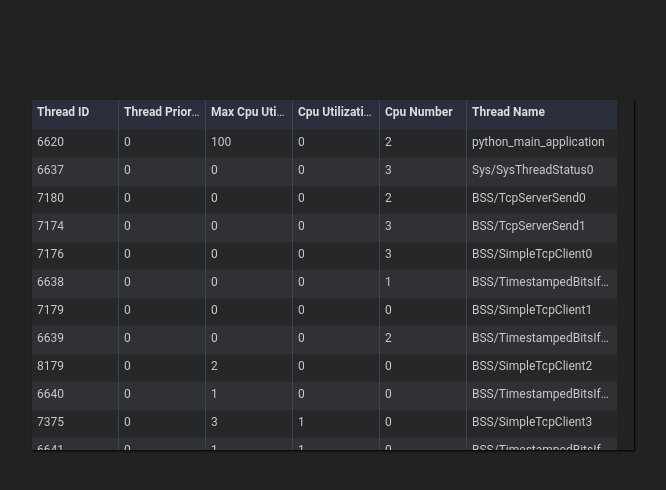
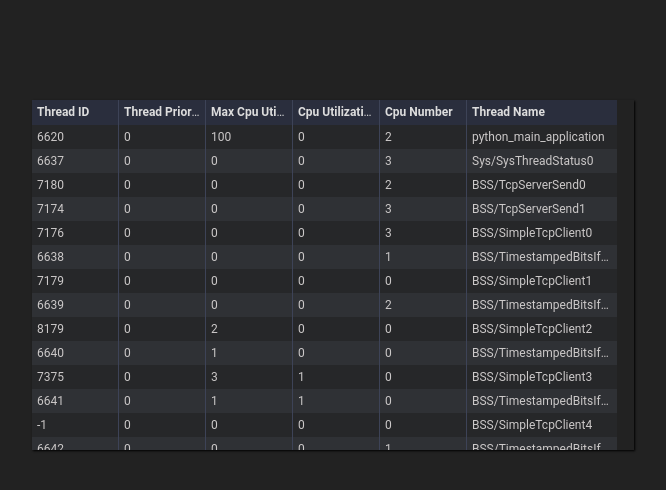
Before and after one commit to portexe/Tablr, an Angular app: page / in a window 1280 px wide. Shown: the top 490 px of the page, without its empty margins (118-784 px from the left). Built offline with nearby package versions, Linux system fonts and the light colour scheme.

Commit message:
Getting rid of tests

```diff
--- a/src/app/app.module.ts
+++ b/src/app/app.module.ts
@@ -1,9 +1,6 @@
 import { BrowserModule } from '@angular/platform-browser';
 import { NgModule } from '@angular/core';
-
 import { AppComponent } from './app.component';
-// import { TablrComponent } from './tablr/tablr.component';
-// import { TablrColumnComponent } from './tablr-column/tablr-column.component';
 import { TablrModule } from './tablr-module/tablr.module';
 
 @NgModule({
--- a/src/app/tablr-module/tablr-column/tablr-column.component.css
+++ /dev/null
@@ -1,58 +0,0 @@
-.tablr-column{
-	min-height: 100%;
-	padding: 0;
-	margin: 0;
-	border-right-style: solid;
-	position: relative;
-	float: left;
-	box-sizing: border-box;
-    -moz-box-sizing: border-box;
-    -webkit-box-sizing: border-box;
-    background-color: #434344;
-
-}
-.tablr-column-handle{
-	width: 10px;
-	position: absolute;
-	right: 0;
-	margin-right: -5.5px;
-	height: 100%;
-	z-index: 9999 !important;
-	top: 0;
-}
-.tablr-column-handle:hover{
-	cursor: col-resize;
-}
-.cell {
-	pointer-events:none;
-	width: 100%;
-	height: 28px;
-	box-sizing: border-box;
-	-moz-box-sizing: border-box;
-	-webkit-box-sizing: border-box;
-	overflow: hidden;
-	white-space: nowrap;
-	text-overflow: ellipsis;
-	-webkit-touch-callout: none;
-	-webkit-user-select: none;
-	-khtml-user-select: none;
-	-moz-user-select: none;
-	-ms-user-select: none;
-	user-select: none;
-	background-color: #8b93a0;
-	z-index: 1 !important;
-	font-family: Roboto, 'Helvetica Neue', sans-serif;
-	color: #ccc9c9;
-}
-.cell-header{
-	height: 35px;
-}
-.even{
-	background-color:  #4a4a4c;
-}
-.odd{
-	background-color: #575759;
-}
-.tablr-last-column{
-	border-right: none;
-}
--- a/src/app/tablr-module/tablr-column/tablr-column.component.html
+++ /dev/null
@@ -1,31 +0,0 @@
-<div *ngIf="data.visible === 'true'"
-	[attr.id]="data.index"
-	class="tablr-column"
-	[style.width]="tablrColumnWidth"
-	[class.tablr-last-column]="isFinalColumn"
-	[style.border-right-width]="columnBorderWidth"
-	[style.border-color]="columnBorderColor">
-	<div [style.background-color]="headerBgColor"
-		[style.padding]="cellPadding"
-		class="cell cell-header"
-		[style.margin-top]="scrollTop"
-		[style.font-size]="headerFontSize"
-		[style.color]="headerFontColor"
-		style="text-align: left; position: absolute; height: 30px;">
-		<b>{{data.label}}</b>
-	</div>
-	<div *ngFor="let row of rows"
-		[style.padding]="cellPadding"
-		[style.color]="fontColor"
-		class="cell"
-		[style.font-size]="fontSize"
-		[style.margin-top]="marginTop(row.index)"
-		[style.background-color]="bgColor(row.index % 2 === 0)">
-		{{row[data.key]}}
-	</div>
-	<div *ngIf="!isFinalColumn"
-		[hidden]="isDraggingColumn"
-		class="tablr-column-handle"
-		(mousedown)="click()">
-	</div>
-</div>
--- a/src/app/tablr-module/tablr-column/tablr-column.component.ts
+++ b/src/app/tablr-module/tablr-column/tablr-column.component.ts
@@ -2,15 +2,109 @@ import { Component, OnInit, Input, Output, EventEmitter, OnChanges } from '@angu
 
 @Component({
     selector: 'tablr-column',
-    templateUrl: './tablr-column.component.html',
-    styleUrls: ['./tablr-column.component.css']
+    template: `
+<div *ngIf="data.visible === 'true'"
+    [attr.id]="data.index"
+    class="tablr-column"
+    [style.width]="tablrColumnWidth"
+    [class.tablr-last-column]="isFinalColumn"
+    [style.border-right-width]="columnBorderWidth"
+    [style.border-color]="columnBorderColor">
+    <div [style.background-color]="headerBgColor"
+        [style.pointer-events]="pointerEvents"
+        [style.padding]="cellPadding"
+        class="cell cell-header"
+        [style.margin-top]="scrollTop"
+        [style.font-size]="headerFontSize"
+        [style.color]="headerFontColor"
+        (click)="tablrSort()"
+        style="text-align: left; position: absolute; height: 25px;">
+        <b>{{data.label}}</b>
+    </div>
+    <div *ngFor="let row of rows"
+        [style.padding]="cellPadding"
+        [style.color]="fontColor"
+        class="cell"
+        [style.font-size]="fontSize"
+        [style.margin-top]="marginTop(row.index)"
+        [style.background-color]="bgColor(row.index % 2 === 0)">
+        {{row[data.key]}}
+    </div>
+    <div *ngIf="!isFinalColumn"
+        [hidden]="isDraggingColumn"
+        class="tablr-column-handle"
+        (mousedown)="click()"
+        (mouseup)="unClick()"
+        (click)="click()">
+    </div>
+</div>`,
+    styles: [`
+.tablr-column{
+    min-height: 100%;
+    padding: 0;
+    margin: 0;
+    border-right-style: solid;
+    position: relative;
+    float: left;
+    box-sizing: border-box;
+    -moz-box-sizing: border-box;
+    -webkit-box-sizing: border-box;
+    background-color: #434344;
+}
+.tablr-column-handle{
+    width: 10px;
+    position: absolute;
+    right: 0;
+    margin-right: -5.5px;
+    height: 100%;
+    z-index: 9999 !important;
+    top: 0;
+}
+.tablr-column-handle:hover{
+    cursor: col-resize;
+}
+.cell {
+    pointer-events:none;
+    width: 100%;
+    height: 24px;
+    box-sizing: border-box;
+    -moz-box-sizing: border-box;
+    -webkit-box-sizing: border-box;
+    overflow: hidden;
+    white-space: nowrap;
+    text-overflow: ellipsis;
+    -webkit-touch-callout: none;
+    -webkit-user-select: none;
+    -khtml-user-select: none;
+    -moz-user-select: none;
+    -ms-user-select: none;
+    user-select: none;
+    background-color: #8b93a0;
+    z-index: 1 !important;
+    font-family: Roboto, 'Helvetica Neue', sans-serif;
+    color: #ccc9c9;
+}
+.cell-header{
+    height: 35px;
+}
+.even{
+    background-color:  #4a4a4c;
+}
+.odd{
+    background-color: #575759;
+}
+.tablr-last-column{
+    border-right: none;
+}`]
 })
 export class TablrColumnComponent implements OnInit, OnChanges {
 
     @Input() tablrColumnWidth: string;
+    @Input() sortedHighlightColor: string;
     @Input() isDraggingColumn: boolean;
     @Output() dragging = new EventEmitter();
     @Output() doneDragging = new EventEmitter();
+    @Output() initSort = new EventEmitter();
     @Input() isFinalColumn: boolean;
     @Input() finalColumnWidth: string;
     @Input() scrollTop: string;
@@ -29,17 +123,19 @@ export class TablrColumnComponent implements OnInit, OnChanges {
     @Input() fixedHeader: boolean;
     @Input() rows: any[];
 
+    pointerEvents: string = 'auto';
+    hightlighted: boolean = false;
+
     ngOnInit() {
         if (!this.tablrColumnWidth && !this.isFinalColumn) {
             this.tablrColumnWidth = '150px';
-        }
-        else if (this.isFinalColumn) {
+        } else if (this.isFinalColumn) {
             this.tablrColumnWidth = this.finalColumnWidth;
         }
     }
     marginTop(index: number) {
         if (index === 0) {
-            return '30px';
+            return '25px';
         } else {
             return '0px';
         }
@@ -49,16 +145,29 @@ export class TablrColumnComponent implements OnInit, OnChanges {
             return this.evenRowBgColor;
         } else if (!isEven) {
             return this.oddRowBgColor;
+        } else {
+            return this.oddRowBgColor;
         }
     }
     ngOnChanges() {
         if (this.isFinalColumn) {
             this.tablrColumnWidth = this.finalColumnWidth;
         }
+        if (this.hightlighted) {
+            this.headerBgColor = this.sortedHighlightColor;
+        }
     }
     click() {
         if (this.isFinalColumn) return;
         this.isDraggingColumn = true;
+        this.pointerEvents = 'none';
         this.dragging.emit({ 'columnData': this.data });
     }
+    unClick() {
+        this.pointerEvents = 'auto';
+    }
+    tablrSort() {
+        this.initSort.emit({ 'key': this.data.key });
+        //this.hightlighted = true;
+    }
 }
--- a/src/app/tablr-module/tablr/tablr.component.css
+++ /dev/null
@@ -1,8 +0,0 @@
-div{
-	overflow: hidden;
-	overflow-y: scroll;
-	padding: 0;
-	margin: 0;
-	position: absolute;
-	box-shadow: 1px 1px 2px black;
-}
--- a/src/app/tablr-module/tablr/tablr.component.html
+++ /dev/null
@@ -1,33 +0,0 @@
-<div [style.width]="tablrWidth"
-	[style.height]="tablrHeight"
-	(scroll)="scrolling($event)"
-	[style.left]="tablrLeft"
-	[style.top]="tablrTop"
-	#tablr
-	(mouseup)="doneDraggingColumn($event)"
-	(mousemove)="mouseDrag($event)"
-	(mouseleave)="doneDraggingColumn(null)">
-	<tablr-column [finalColumnWidth]="finalColumnWidth"
-					[isDraggingColumn]="isDraggingColumn"
-					[data]="column"
-					(doneDragging)="doneDraggingColumn($event)"
-					(dragging)="draggingColumn($event)"
-					*ngFor="let column of columns; let i = index; let last = last"
-					[style.font-size]="fontSize"
-					[isFinalColumn]="last"
-					[tablrColumnWidth]="column.width"
-					[scrollTop]="scrollTop"
-					[cellPadding]="cellPadding"
-					[evenRowBgColor]="evenRowBgColor"
-					[oddRowBgColor]="oddRowBgColor"
-					[headerBgColor]="headerBgColor"
-					[alternatingRowColors]="alternatingRowColors"
-					[columnBorderWidth]="columnBorderWidth"
-					[columnBorderColor]="columnBorderColor"
-					[headerFontSize]="headerFontSize"
-					[headerFontColor]="headerFontColor"
-					[fontColor]="fontColor"
-					[rows]="rows"
-					[fixedHeader]="fixedHeader">
-	</tablr-column>
-</div>
--- a/src/app/tablr-module/tablr/tablr.component.ts
+++ b/src/app/tablr-module/tablr/tablr.component.ts
@@ -2,15 +2,56 @@ import { Component, OnInit, Input, OnChanges } from '@angular/core';
 
 @Component({
     selector: 'tablr',
-    templateUrl: './tablr.component.html',
-    styleUrls: ['./tablr.component.css']
+    template: `<div [style.width]="tablrWidth"
+    [style.height]="tablrHeight"
+    (scroll)="scrolling($event)"
+    [style.left]="tablrLeft"
+    [style.top]="tablrTop"
+    #tablr
+    (mouseup)="doneDraggingColumn($event)"
+    (mousemove)="mouseDrag($event)"
+    (mouseleave)="doneDraggingColumn(null)">
+    <tablr-column [finalColumnWidth]="finalColumnWidth"
+                    [sortedHighlightColor]="sortedHighlightColor"
+                    [isDraggingColumn]="isDraggingColumn"
+                    [data]="column"
+                    (doneDragging)="doneDraggingColumn($event)"
+                    (initSort)="tablrSort($event)"
+                    (dragging)="draggingColumn($event)"
+                    *ngFor="let column of columns; let i = index; let last = last"
+                    [style.font-size]="fontSize"
+                    [isFinalColumn]="last"
+                    [tablrColumnWidth]="column.width"
+                    [scrollTop]="scrollTop"
+                    [cellPadding]="cellPadding"
+                    [evenRowBgColor]="evenRowBgColor"
+                    [oddRowBgColor]="oddRowBgColor"
+                    [headerBgColor]="headerBgColor"
+                    [alternatingRowColors]="alternatingRowColors"
+                    [columnBorderWidth]="columnBorderWidth"
+                    [columnBorderColor]="columnBorderColor"
+                    [headerFontSize]="headerFontSize"
+                    [headerFontColor]="headerFontColor"
+                    [fontColor]="fontColor"
+                    [rows]="rows"
+                    [fixedHeader]="fixedHeader">
+    </tablr-column>
+</div>`,
+    styles: [`div{
+        overflow: -moz-scrollbars-vertical;
+    overflow-x: hidden;
+    overflow-y: scroll;
+    padding: 0;
+    margin: 0;
+    position: absolute;
+    box-shadow: 1px 1px 2px black;
+}`]
 })
 export class TablrComponent implements OnInit, OnChanges {
 
     @Input() tableContent: any;
     @Input() columns: any[];
     @Input() rows: any[];
-
     isDraggingColumn: boolean = false;
     columnBeingDragged: any;
     finalColumnWidth: string;
@@ -33,10 +74,10 @@ export class TablrComponent implements OnInit, OnChanges {
     @Input() headerFontSize: string;
     @Input() headerFontColor: string;
     @Input() fontColor: string;
+    @Input() sortedHighlightColor: string;
 
     scrollTop: string = '0px';
-
-    constructor() { }
+    columnKey: string = null;
 
     ngOnInit() {
         this.handleOptions();
@@ -56,9 +97,11 @@ export class TablrComponent implements OnInit, OnChanges {
         this.calculateFinalColumnWidth();
     }
     ngOnChanges() {
+        if (this.columnKey)
+            this.tablrSort(this.columnKey);
         this.addIndexToRows();
     }
-    addIndexToRows () {
+    addIndexToRows() {
         var index = 0;
         var newRows = [];
         for (let row of this.rows) {
@@ -67,6 +110,22 @@ export class TablrComponent implements OnInit, OnChanges {
             index++;
         }
         this.rows = newRows;
+    }
+    tablrSort(columnKey: string) {
+        this.columnKey = columnKey;
+        var sort_by = function(field: any, reverse: any, primer: any) {
+
+            let key: any = primer ?
+                function(x): any { return primer(x[field]); } :
+                function(x): any { return x[field]; };
+
+            reverse = !reverse ? 1 : -1;
+
+            return function(a: any, b: any): any {
+                return a = key(a), b = key(b), reverse * (+(a > b) - +(b > a));
+            };
+        };
+        this.rows.sort(sort_by(this.columnKey['key'], false, null));
     }
     handleOptions() {
         if (!this.tablrTop) this.tablrTop = '0px';
@@ -85,6 +144,7 @@ export class TablrComponent implements OnInit, OnChanges {
         if (!this.headerFontSize) this.headerFontSize = '14px';
         if (!this.headerFontColor) this.headerFontColor = '';
         if (!this.fontColor) this.fontColor = '';
+        if (!this.sortedHighlightColor) this.sortedHighlightColor = '#717a9b';
     }
     scrolling($event) {
         if (this.fixedHeader) {
@@ -111,7 +171,7 @@ export class TablrComponent implements OnInit, OnChanges {
             this.isDraggingColumn = false;
             return;
         } else {
-            this.finalColumnWidth = finalColumnWidth + 'px';;
+            this.finalColumnWidth = finalColumnWidth + 'px';
         }
     }
     mouseDrag($event) {
```
Also changed, not shown: src/app/app.component.html (+0 -15 lines), 1 other file (tests, documents, lock files or other folders).
